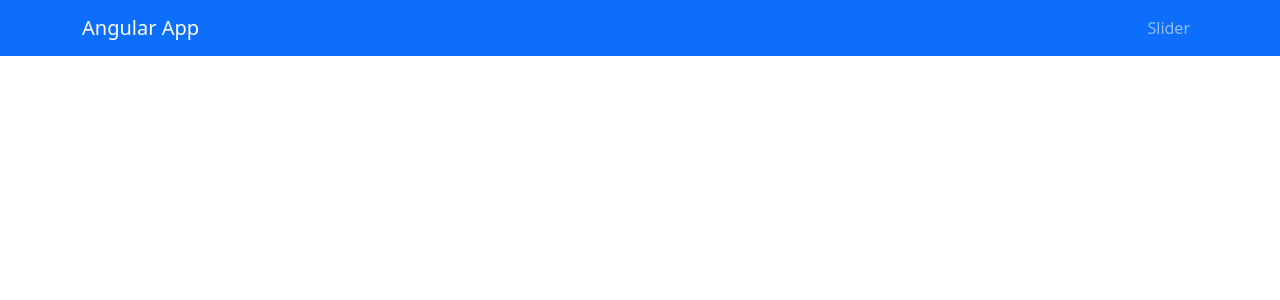
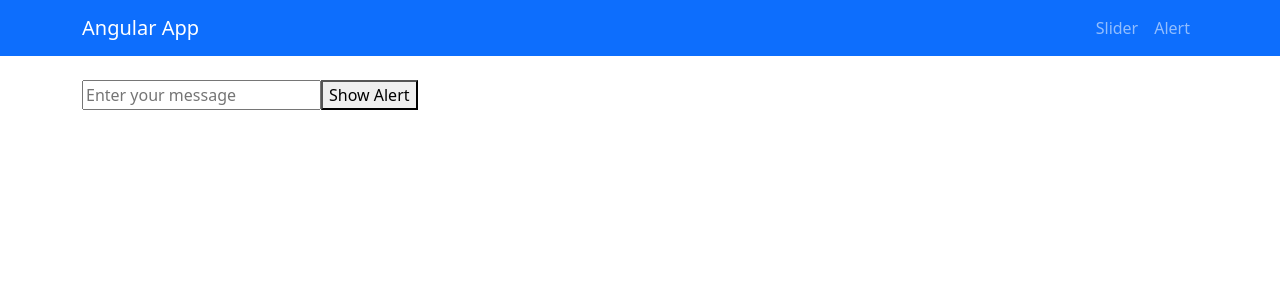
Before and after one commit to Abigaeldis/valueTransfer, an Angular app: page /alert in a window 1280 px wide. Before the commit this address led to /. Shown: the top 300 px of the page. Built offline with nearby package versions, Linux system fonts and the light colour scheme.

Commit message:
alert added

```diff
--- a/angular.json
+++ b/angular.json
@@ -97,11 +97,23 @@
             ],
             "scripts": []
           }
+        },
+        "lint": {
+          "builder": "@angular-eslint/builder:lint",
+          "options": {
+            "lintFilePatterns": [
+              "src/**/*.ts",
+              "src/**/*.html"
+            ]
+          }
         }
       }
     }
   },
   "cli": {
-    "analytics": false
+    "analytics": false,
+    "schematicCollections": [
+      "@angular-eslint/schematics"
+    ]
   }
 }
--- a/src/app/app.routes.ts
+++ b/src/app/app.routes.ts
@@ -1,8 +1,10 @@
 import { Routes } from '@angular/router';
 import { SliderPageComponent } from './pages/sliderpage/sliderpage.component';
 import { HomeComponent } from './pages/home/home.component';
+import { AlertpageComponent } from './pages/alertpage/alertpage.component';
 
 export const routes: Routes = [
   { path: '', component: HomeComponent, pathMatch: 'full' },
   { path: 'slider', component: SliderPageComponent },
+  { path: 'alert', component: AlertpageComponent },
 ];
--- /dev/null
+++ b/src/app/components/custom-alert/custom-alert.component.html
@@ -0,0 +1,8 @@
+<div *ngIf="showInput">
+  <input type="text" [(ngModel)]="userInput" placeholder="Enter your message" />
+  <button (click)="showAlert()">Show Alert</button>
+</div>
+
+<ngb-alert *ngIf="alertMessage" [type]="alertType" (closed)="resetAlert()">
+  Alert: {{ alertMessage }}
+</ngb-alert>
--- /dev/null
+++ b/src/app/components/custom-alert/custom-alert.component.ts
@@ -0,0 +1,29 @@
+import { Component } from '@angular/core';
+import { FormsModule } from '@angular/forms';
+import { NgbAlertModule } from '@ng-bootstrap/ng-bootstrap';
+import { CommonModule } from '@angular/common';
+
+@Component({
+  selector: 'app-custom-alert',
+  standalone: true,
+  imports: [FormsModule, CommonModule, NgbAlertModule],
+  templateUrl: './custom-alert.component.html',
+  styleUrls: ['./custom-alert.component.scss'],
+})
+export class CustomAlertComponent {
+  userInput: string = '';
+  alertMessage: string | null = null;
+  showInput: boolean = true;
+  alertType: string = 'success'; // Default type, adjust as needed
+
+  showAlert() {
+    this.alertMessage = this.userInput;
+    this.showInput = false;
+  }
+
+  resetAlert() {
+    this.alertMessage = null;
+    this.showInput = true;
+    this.userInput = '';
+  }
+}
--- a/src/app/components/navbar/navbar.component.html
+++ b/src/app/components/navbar/navbar.component.html
@@ -3,8 +3,19 @@
     <a routerLink="/" class="navbar-brand">Angular App</a>
     <div>
       <ul class="navbar-nav ml-auto">
-          <li class="nav-item" [routerLinkActive]="['active']" [routerLinkActiveOptions]="{exact: true}">
+        <li
+          class="nav-item"
+          [routerLinkActive]="['active']"
+          [routerLinkActiveOptions]="{ exact: true }"
+        >
           <a routerLink="/slider" class="nav-link">Slider</a>
+        </li>
+        <li
+          class="nav-item"
+          [routerLinkActive]="['active']"
+          [routerLinkActiveOptions]="{ exact: true }"
+        >
+          <a routerLink="/alert" class="nav-link">Alert</a>
         </li>
       </ul>
     </div>
--- a/src/app/pages/alertpage/alertpage.component.html
+++ b/src/app/pages/alertpage/alertpage.component.html
@@ -1 +1 @@
-<p>alertpage works!</p>
+<app-custom-alert></app-custom-alert>
--- a/src/app/pages/sliderpage/sliderpage.component.ts
+++ b/src/app/pages/sliderpage/sliderpage.component.ts
@@ -1,4 +1,4 @@
-import { Component, Input } from '@angular/core';
+import { Component } from '@angular/core';
 import { SliderComponent } from '../../components/slider/slider.component';
 import { ProgressBarComponent } from '../../components/progress-bar/progress-bar.component';
 
```
Also changed, not shown: package.json (+10 -1 lines), src/app/pages/alertpage/alertpage.component.ts (+4 -5 lines), .eslintrc.json (added), src/app/components/custom-alert/custom-alert.component.scss (added), 2 other files (tests, documents, lock files or other folders). Lines whose indentation alone changed are shown as unchanged.
